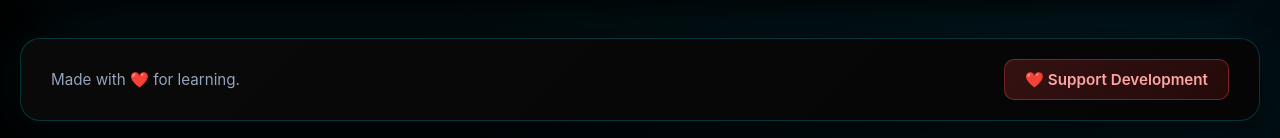
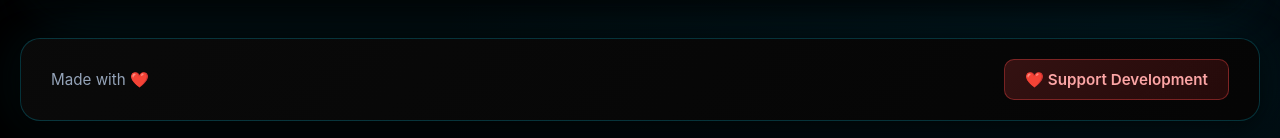
Before and after one commit to Format209/Eze-U-Internet-Monitor, a React (Create React App) app in the folder frontend/: page / in a window 1280 px wide. Shown: the part 1066-1204 px from the top of the page. Built offline with nearby package versions, Linux system fonts and the light colour scheme; no server answers; the HTML template or start-up script is replaced by a standard one.

Commit message:
refactor: Simplify footer message in App component

```diff
--- a/frontend/src/App.js
+++ b/frontend/src/App.js
@@ -444,7 +444,7 @@ function App() {
 
       <footer className="app-footer">
         <div className="footer-content">
-          <p>Made with ❤️ for learning.</p>
+          <p>Made with ❤️</p>
           <a
             href="https://github.com/sponsors/Format209"
             target="_blank"
```
